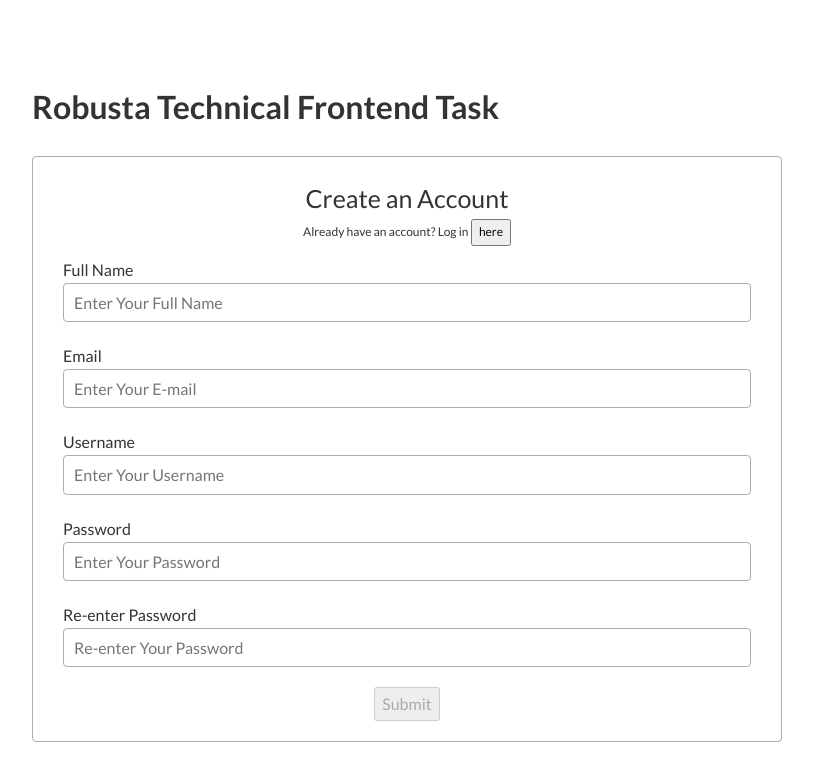
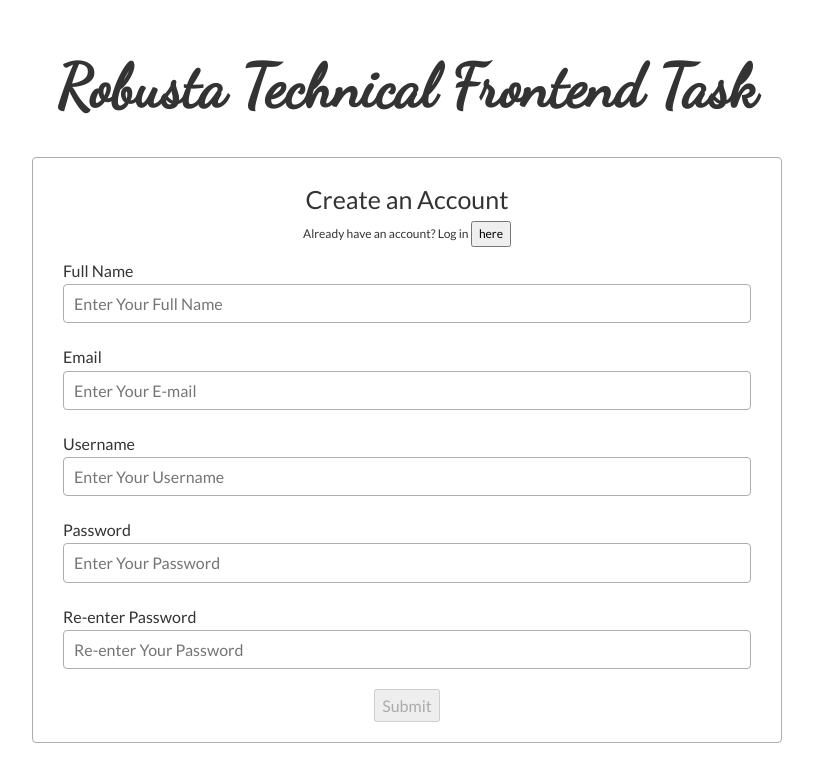
Before and after one commit to karimshalapy/Robusta-Technical-Frontend-Task, a React (Create React App) app: page / in a window 1280 px wide. Shown: the top 782 px of the page, without its empty margins (233-1046 px from the left). Built offline with nearby package versions, Linux system fonts and the light colour scheme.

Commit message:
refactor: separate PageTitle component

```diff
--- /dev/null
+++ b/src/components/PageTitle/PageTitle.module.css
@@ -0,0 +1,7 @@
+.PageTitle {
+    text-align: center;
+    font-family: "Dancing Script", cursive;
+    font-size: 6rem;
+    line-height: 1;
+    margin-top: 0;
+}
--- /dev/null
+++ b/src/components/PageTitle/PageTitle.tsx
@@ -0,0 +1,16 @@
+import { FC } from 'react'
+import classes from './PageTitle.module.css'
+
+interface Props {
+
+}
+
+export const PageTitle: FC<Props> = ({ children }) => {
+    return (
+        <h1 className={classes.PageTitle}>
+            {children}
+        </h1>
+    )
+}
+
+export default PageTitle
--- a/src/index.css
+++ b/src/index.css
@@ -1,4 +1,4 @@
-@import url("https://fonts.googleapis.com/css2?family=Amiri&family=Lato:wght@300;400;700&family=Roboto:wght@400;500;700&display=swap");
+@import url("https://fonts.googleapis.com/css2?family=Dancing+Script&family=Lato:wght@300;400;700&display=swap");
 
 /** CSS RESET INSPIRED BY https://piccalil.li/blog/a-modern-css-reset/ **/
 
--- a/src/index.tsx
+++ b/src/index.tsx
@@ -1,12 +1,13 @@
 import { StrictMode } from 'react';
 import ReactDOM from 'react-dom';
+import Form from './components/Form/Form';
+import PageTitle from './components/PageTitle/PageTitle';
 import './index.css';
-import Form from './components/Form/Form';
 
 ReactDOM.render(
   <StrictMode>
     <main>
-      <h1>Robusta Technical Frontend Task</h1>
+      <PageTitle>Robusta Technical Frontend Task</PageTitle>
       <Form />
     </main>
   </StrictMode>,
```
